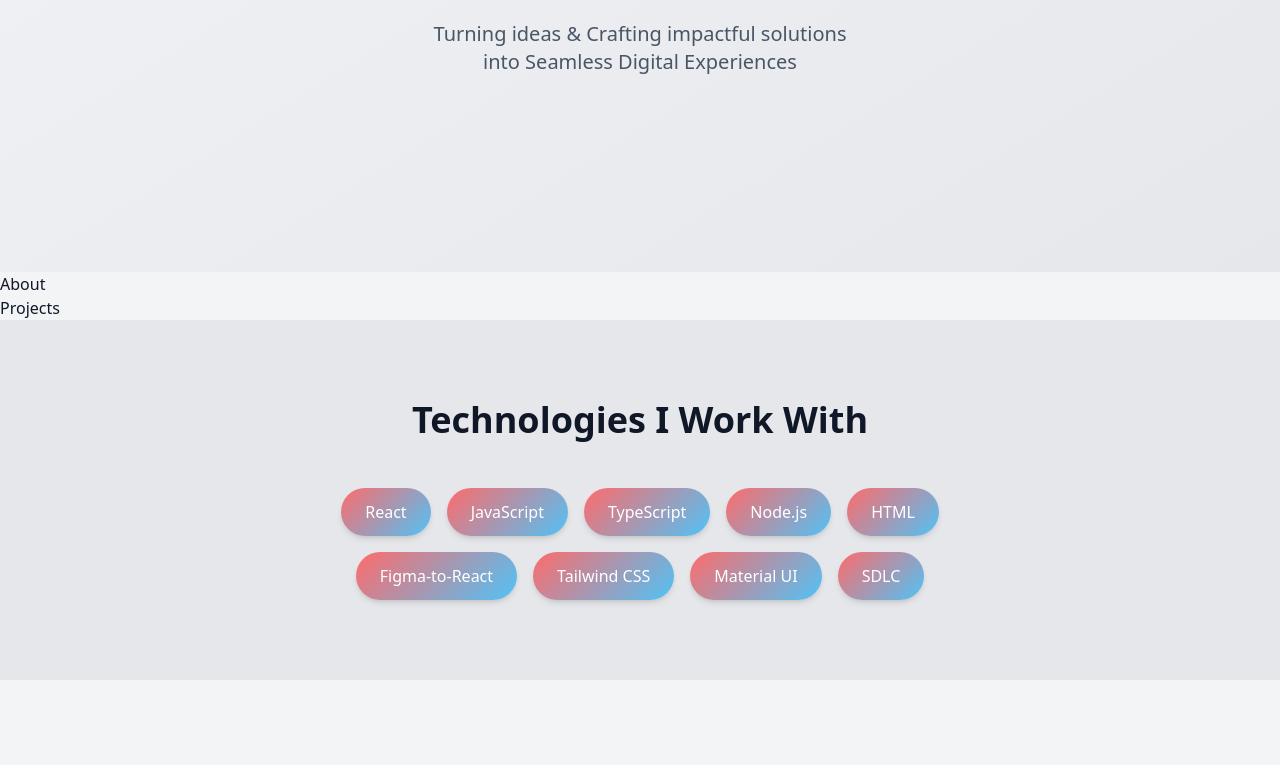
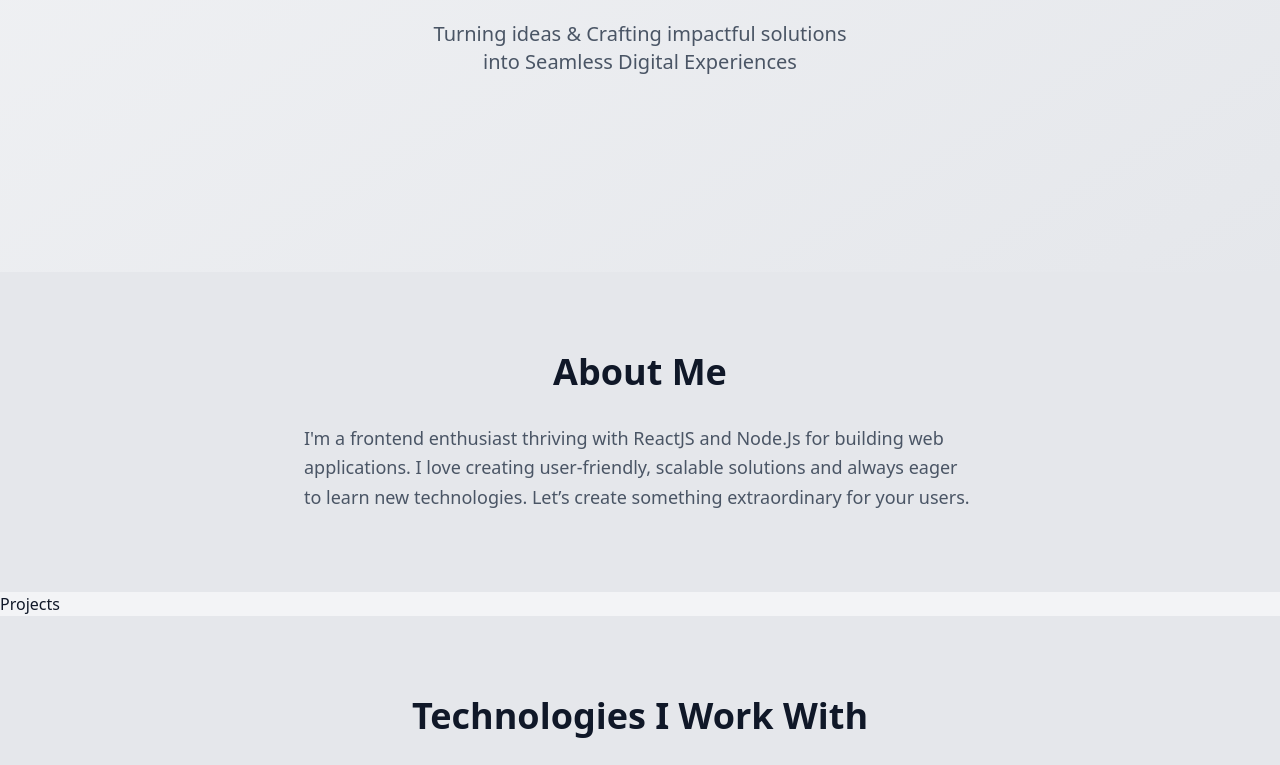
Before and after one commit to ranasauravsingh/my_portfolio, a React (Vite) app: page / in a window 1280 px wide. Shown: the part 528-1293 px from the top of the page. Built offline with nearby package versions, Linux system fonts and the light colour scheme.

Commit message:
[Design][About] integrated about section design

```diff
--- a/src/components/About.jsx
+++ b/src/components/About.jsx
@@ -1,9 +1,30 @@
-import React from 'react'
+import { MotionH2 } from "../config/motion";
 
 const About = () => {
-  return (
-    <div>About</div>
-  )
-}
+	return (
+		<section
+			id="about"
+			className="pt-16 sm:pt-20 py-12 sm:py-20 bg-gray-200 px-4 sm:px-6 md:px-8"
+		>
+			<div className="container mx-auto">
+				<MotionH2
+					initial={{ opacity: 0 }}
+					whileInView={{ opacity: 1 }}
+					transition={{ duration: 0.8 }}
+					className="text-2xl sm:text-4xl font-bold text-center mb-6 sm:mb-8 text-coral-500"
+				>
+					About Me
+				</MotionH2>
+				<p className="text-base sm:text-lg text-gray-600 max-w-2xl mx-auto leading-relaxed">
+					I'm a frontend enthusiast thriving with ReactJS and Node.Js
+					for building web applications. I love creating
+					user-friendly, scalable solutions and always eager to learn
+					new technologies. Let’s create something extraordinary for
+					your users.
+				</p>
+			</div>
+		</section>
+	);
+};
 
-export default About
+export default About;
```
